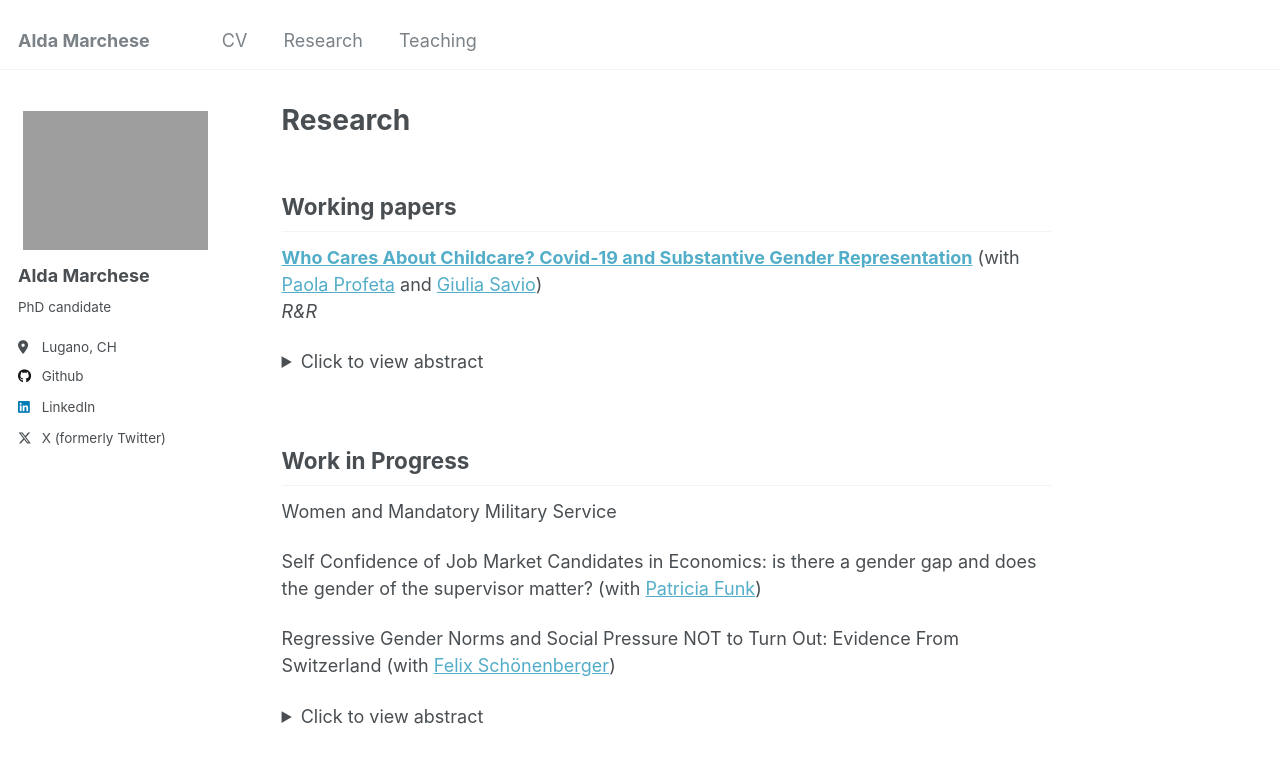
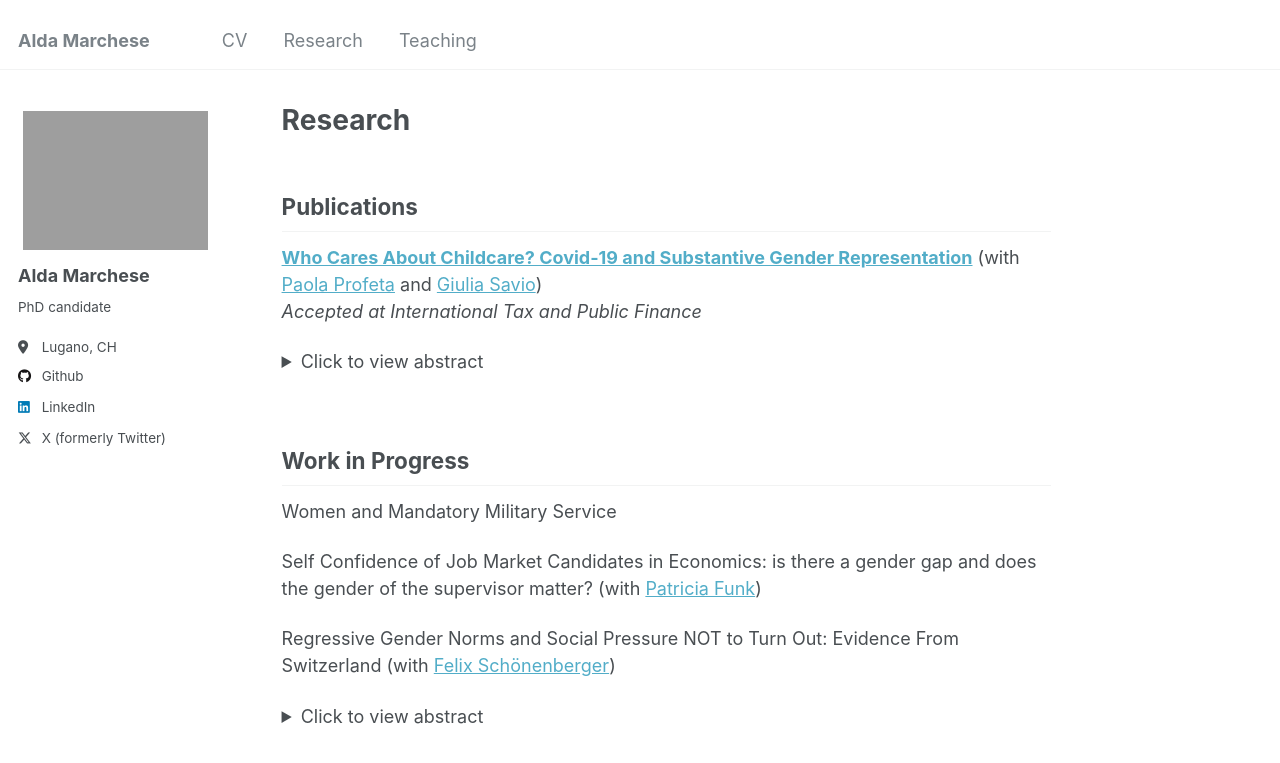
Before and after one commit to aldamarchese/aldamarchese.github.io, a Jekyll site: the page built from _pages/research.md, in a window 1280 px wide and 969 px high. Shown: the top 763 px of the window. Built offline with Jekyll 4.4.1, drawn with Linux system fonts in a browser that asks for light colours.

Commit message:
Update research.md

```diff
--- a/_pages/research.md
+++ b/_pages/research.md
@@ -6,13 +6,13 @@ redirect_from:
   - /research
   - /research.html
 ---
-## Working papers
+## Publications
 
-  [**Who Cares About Childcare? Covid-19 and Substantive Gender Representation**](https://www.dropbox.com/scl/fi/nju96trouq2uu2hrer784/Marchese_Profeta_Savio_childcare.pdf?rlkey=2muw8sa2lvo3fbdqugghn5eli&dl=0) (with [Paola Profeta](https://sites.google.com/view/paola-profeta) and [Giulia Savio](https://sites.google.com/view/giuliasavioswebpage/home?authuser=0))  <br/>
-  _R&R_
+  [**Who Cares About Childcare? Covid-19 and Substantive Gender Representation**](https://www.dropbox.com/scl/fi/3wgo6p8nz7fh3dbdpx8bu/Marchese_Profeta_Savio_childcare.pdf?rlkey=p1i9u543se4i06s2ajyp87t1x&dl=0) (with [Paola Profeta](https://sites.google.com/view/paola-profeta) and [Giulia Savio](https://sites.google.com/view/giuliasavioswebpage/home?authuser=0))  <br/>
+  _Accepted at International Tax and Public Finance_
   <details>
   <summary>Click to view abstract</summary>
- Using the Covid-19 pandemic as a natural experiment, we examine gender differences in public funds allocation to childcare in Italy, one of the first countries severely hit by the crisis. We analyze close mixed-gender races in Italian local elections in small municipalities without gender quotas from 2016 to 2023. Our findings show that pre Covid-19 female mayors spent more on childcare than male mayors. However, during the pandemic, the gender gap closed, as male mayors increased spending, a trend that continued post-pandemic. Results are consistent with a change in salience of childcare.
+ The Covid-19 pandemic increased the salience of childcare and focused attention on the allocation of public funds for it. Focusing on Italy, one of the first countries severely impacted by the Covid-19 crisis, we analyze how male and female politicians responded to the Covid-19 pandemic in the allocation of funds to childcare. To assess causality, we analyze close mixed-gender races in Italian local elections in small municipalities without gender quotas from 2016 to 2023. Our findings show that pre Covid-19 female mayors spent more on childcare than male mayors. However, during the pandemic, the gender gap closed, as male mayors increased spending, a trend that continued in the post pandemic period.
   </details> <br/>
 
 ## Work in Progress
```
